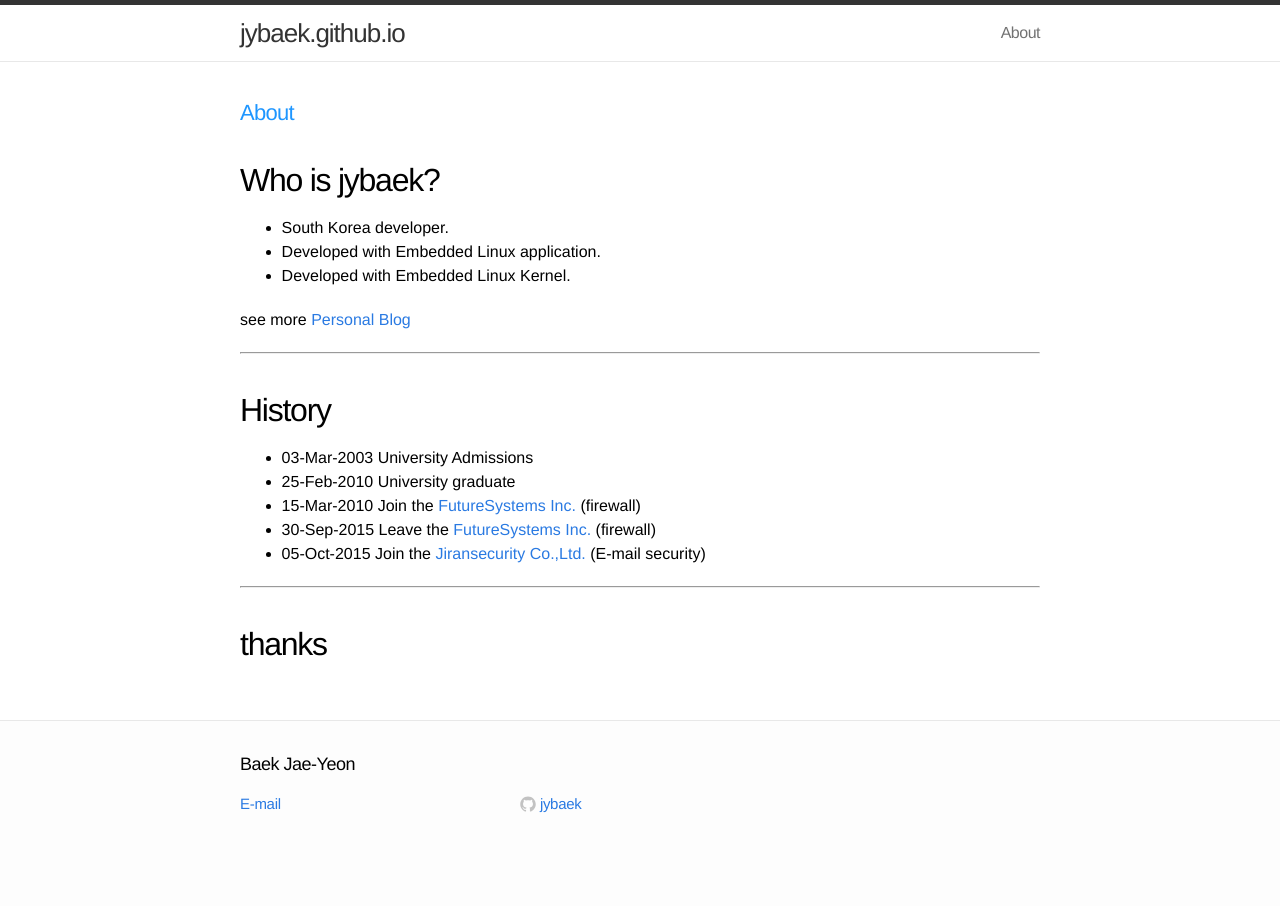
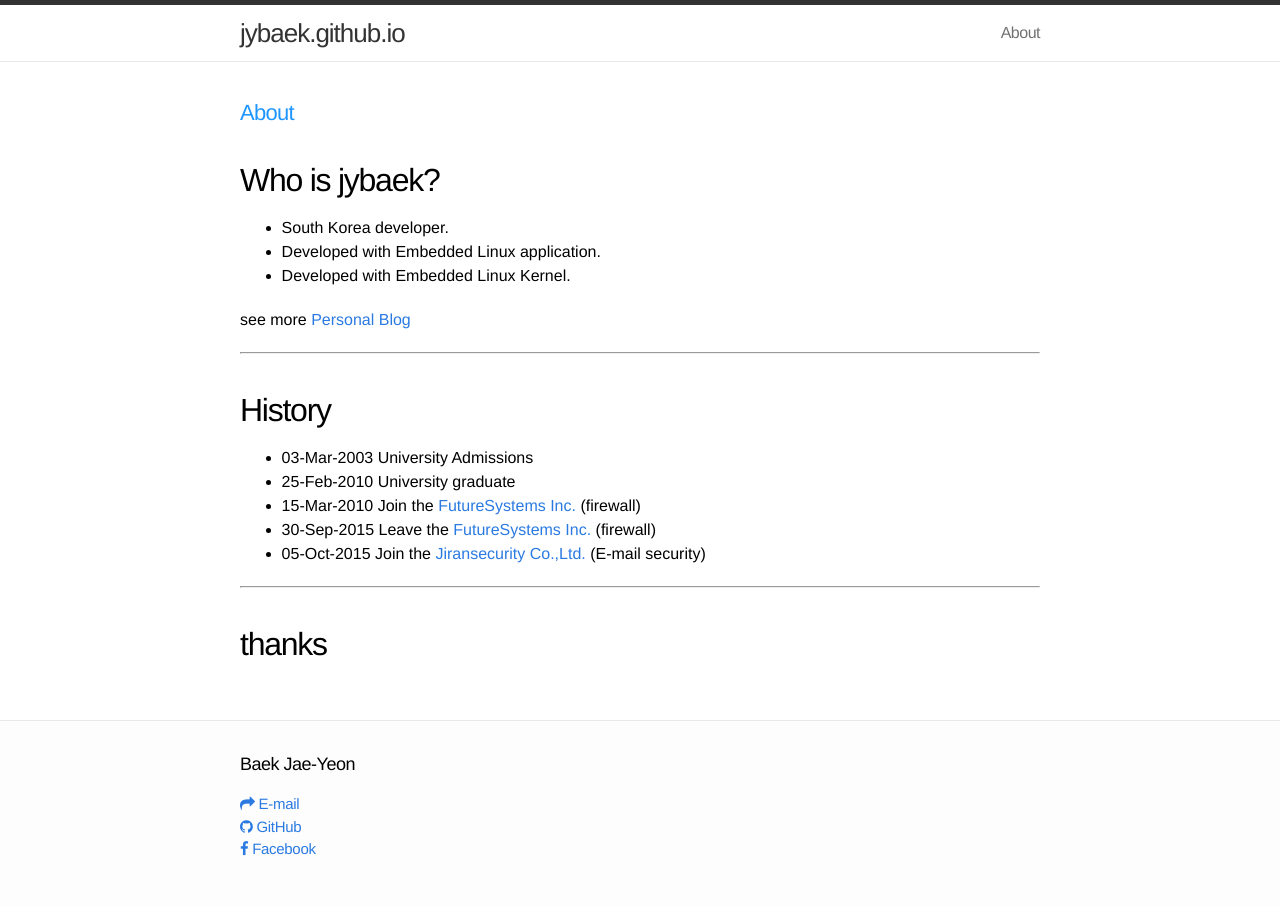
Before and after one commit to jybaek/jybaek.github.com, a Jekyll site: the page built from about.md, in a window 1280 px wide. Built offline with Jekyll 4.4.1, drawn with Linux system fonts in a browser that asks for light colours; nearby versions of some CDN libraries; Markdown is read by kramdown in place of the engine named in the settings.

Commit message:
Email, github, facebook 링크 아이콘 추가 및 변경

```diff
--- a/_includes/footer.html
+++ b/_includes/footer.html
@@ -6,48 +6,33 @@
 
     <div class="footer-col-1 column">
       <ul>
-        <li><a href="mailto:{{ site.email }}">E-mail</a></li>
+	    <!-- http://fontawesome.io/icons/ -->
+        {% if site.email %}
+		  <li>
+			<a href="mailto:{{ site.email }}">
+			  <i class="fa fa-mail-forward"></i> E-mail
+			</a>
+		  </li>
+		{% endif %}
+        {% if site.github_username %}
+		  <li>
+			<a href="https://github.com/{{ site.github_username }}">
+			  <i class="fa fa-github"></i> GitHub
+			</a>
+		  </li>
+		{% endif %}
+		{% if site.facebook_username %}
+		  <li>
+			<a href="https://www.facebook.com/{{ site.facebook_username }}">
+			  <i class="fa fa-facebook"></i> Facebook
+			</a>
+		  </li>
+		{% endif %}
       </ul>
     </div>
 
     <div class="footer-col-2 column">
       <ul>
-        {% if site.github_username %}<li>
-          <a href="https://github.com/{{ site.github_username }}">
-            <span class="icon github">
-              <svg version="1.1" class="github-icon-svg" xmlns="http://www.w3.org/2000/svg" xmlns:xlink="http://www.w3.org/1999/xlink" x="0px" y="0px"
-                 viewBox="0 0 16 16" enable-background="new 0 0 16 16" xml:space="preserve">
-                <path fill-rule="evenodd" clip-rule="evenodd" fill="#C2C2C2" d="M7.999,0.431c-4.285,0-7.76,3.474-7.76,7.761
-                c0,3.428,2.223,6.337,5.307,7.363c0.388,0.071,0.53-0.168,0.53-0.374c0-0.184-0.007-0.672-0.01-1.32
-                c-2.159,0.469-2.614-1.04-2.614-1.04c-0.353-0.896-0.862-1.135-0.862-1.135c-0.705-0.481,0.053-0.472,0.053-0.472
-                c0.779,0.055,1.189,0.8,1.189,0.8c0.692,1.186,1.816,0.843,2.258,0.645c0.071-0.502,0.271-0.843,0.493-1.037
-                C4.86,11.425,3.049,10.76,3.049,7.786c0-0.847,0.302-1.54,0.799-2.082C3.768,5.507,3.501,4.718,3.924,3.65
-                c0,0,0.652-0.209,2.134,0.796C6.677,4.273,7.34,4.187,8,4.184c0.659,0.003,1.323,0.089,1.943,0.261
-                c1.482-1.004,2.132-0.796,2.132-0.796c0.423,1.068,0.157,1.857,0.077,2.054c0.497,0.542,0.798,1.235,0.798,2.082
-                c0,2.981-1.814,3.637-3.543,3.829c0.279,0.24,0.527,0.713,0.527,1.437c0,1.037-0.01,1.874-0.01,2.129
-                c0,0.208,0.14,0.449,0.534,0.373c3.081-1.028,5.302-3.935,5.302-7.362C15.76,3.906,12.285,0.431,7.999,0.431z"/>
-              </svg>
-            </span>
-            <span class="username">{{ site.github_username }}</span>
-          </a>
-        </li>{% endif %}
-        {% if site.twitter_username %}<li>
-          <a href="https://twitter.com/{{ site.twitter_username }}">
-            <span class="icon twitter">
-              <svg version="1.1" class="twitter-icon-svg" xmlns="http://www.w3.org/2000/svg" xmlns:xlink="http://www.w3.org/1999/xlink" x="0px" y="0px"
-                 viewBox="0 0 16 16" enable-background="new 0 0 16 16" xml:space="preserve">
-                <path fill="#C2C2C2" d="M15.969,3.058c-0.586,0.26-1.217,0.436-1.878,0.515c0.675-0.405,1.194-1.045,1.438-1.809
-                c-0.632,0.375-1.332,0.647-2.076,0.793c-0.596-0.636-1.446-1.033-2.387-1.033c-1.806,0-3.27,1.464-3.27,3.27
-                c0,0.256,0.029,0.506,0.085,0.745C5.163,5.404,2.753,4.102,1.14,2.124C0.859,2.607,0.698,3.168,0.698,3.767
-                c0,1.134,0.577,2.135,1.455,2.722C1.616,6.472,1.112,6.325,0.671,6.08c0,0.014,0,0.027,0,0.041c0,1.584,1.127,2.906,2.623,3.206
-                C3.02,9.402,2.731,9.442,2.433,9.442c-0.211,0-0.416-0.021-0.615-0.059c0.416,1.299,1.624,2.245,3.055,2.271
-                c-1.119,0.877-2.529,1.4-4.061,1.4c-0.264,0-0.524-0.015-0.78-0.046c1.447,0.928,3.166,1.469,5.013,1.469
-                c6.015,0,9.304-4.983,9.304-9.304c0-0.142-0.003-0.283-0.009-0.423C14.976,4.29,15.531,3.714,15.969,3.058z"/>
-              </svg>
-            </span>
-            <span class="username">{{ site.twitter_username }}</span>
-          </a>
-        </li>{% endif %}
       </ul>
     </div>
 
--- a/_includes/head.html
+++ b/_includes/head.html
@@ -8,5 +8,6 @@
 
     <!-- Custom CSS -->
     <link rel="stylesheet" href="{{ "/css/main.css" | prepend: site.baseurl }}">
+	<link rel="stylesheet" href="//maxcdn.bootstrapcdn.com/font-awesome/4.3.0/css/font-awesome.min.css">
 
 </head>
```
